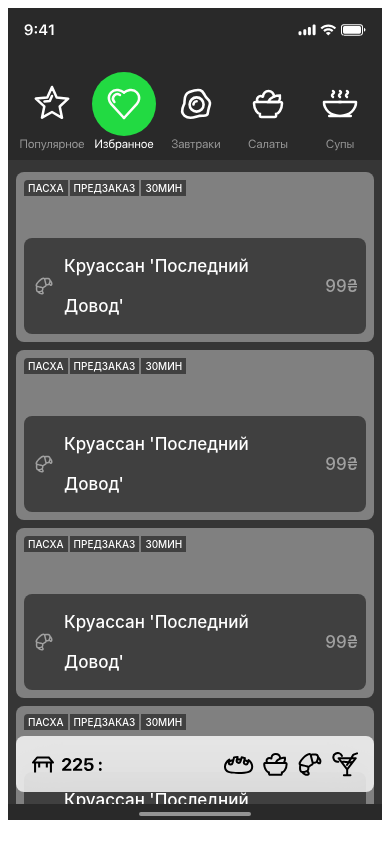
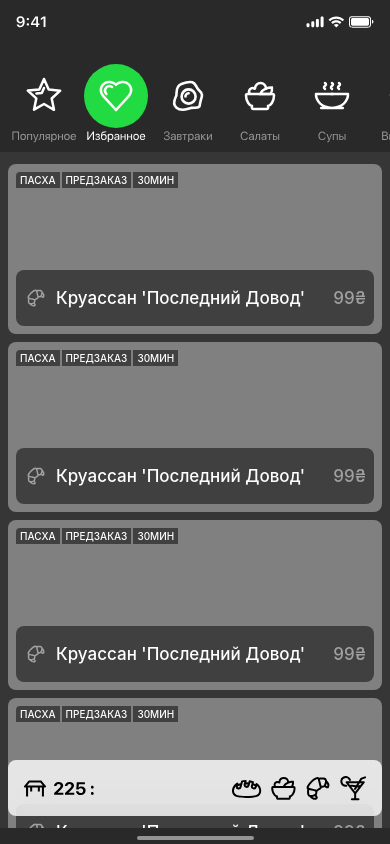
Before and after one commit to spro77/bt-dishcard, a React (Create React App) app: page / in a window 390 px wide. Built offline with nearby package versions, Linux system fonts and the light colour scheme.

Commit message:
responsivness added

```diff
--- a/public/index.html
+++ b/public/index.html
@@ -4,40 +4,10 @@
 <head>
 	<meta charset="utf-8">
 	<meta name="viewport" content="width=device-width, initial-scale=1, shrink-to-fit=no">
-	<meta name="theme-color" content="#000000">
-	<!--
-      manifest.json provides metadata used when your web app is added to the
-      homescreen on Android. See https://developers.google.com/web/fundamentals/engage-and-retain/web-app-manifest/
-    -->
-	<!-- <link rel="manifest" href="%PUBLIC_URL%/manifest.json"> -->
-	<link rel="shortcut icon" href="%PUBLIC_URL%/favicon.ico">
-	<!--
-      Notice the use of %PUBLIC_URL% in the tags above.
-      It will be replaced with the URL of the `public` folder during the build.
-      Only files inside the `public` folder can be referenced from the HTML.
-
-      Unlike "/favicon.ico" or "favicon.ico", "%PUBLIC_URL%/favicon.ico" will
-      work correctly both with client-side routing and a non-root public URL.
-      Learn how to configure a non-root public URL by running `npm run build`.
-    -->
-	<title>React App</title>
+	<title>Busytable proto</title>
 </head>
 
 <body>
-	<noscript>
-		You need to enable JavaScript to run this app.
-	</noscript>
 	<div id="root"></div>
-	<!--
-      This HTML file is a template.
-      If you open it directly in the browser, you will see an empty page.
-
-      You can add webfonts, meta tags, or analytics to this file.
-      The build step will place the bundled scripts into the <body> tag.
-
-      To begin the development, run `npm start` or `yarn start`.
-      To create a production bundle, use `npm run build` or `yarn build`.
-    -->
 </body>
-
 </html>
--- a/src/styles.module.scss
+++ b/src/styles.module.scss
@@ -6,16 +6,27 @@
   font-family: -apple-system, BlinkMacSystemFont, sans-serif;
   box-sizing: border-box;
 }
-
+html, body {
+  padding: 0;
+  margin: 0;
+}
 .app {
   display: flex;
   justify-content: center;
+  width: 375px;
+  height: 812px;
+
+  @media (pointer:none),
+  (pointer:coarse) {
+    width: 100vw;
+    height: 100vh;
+  }
 
   .phoneFrame {
     position: relative;
     overflow: hidden;
-    width: 375px;
-    height: 812px;
+    width: 100%;
+    height: 100%;
     background-color: $bg-color;
 
     .statusBar {
```
